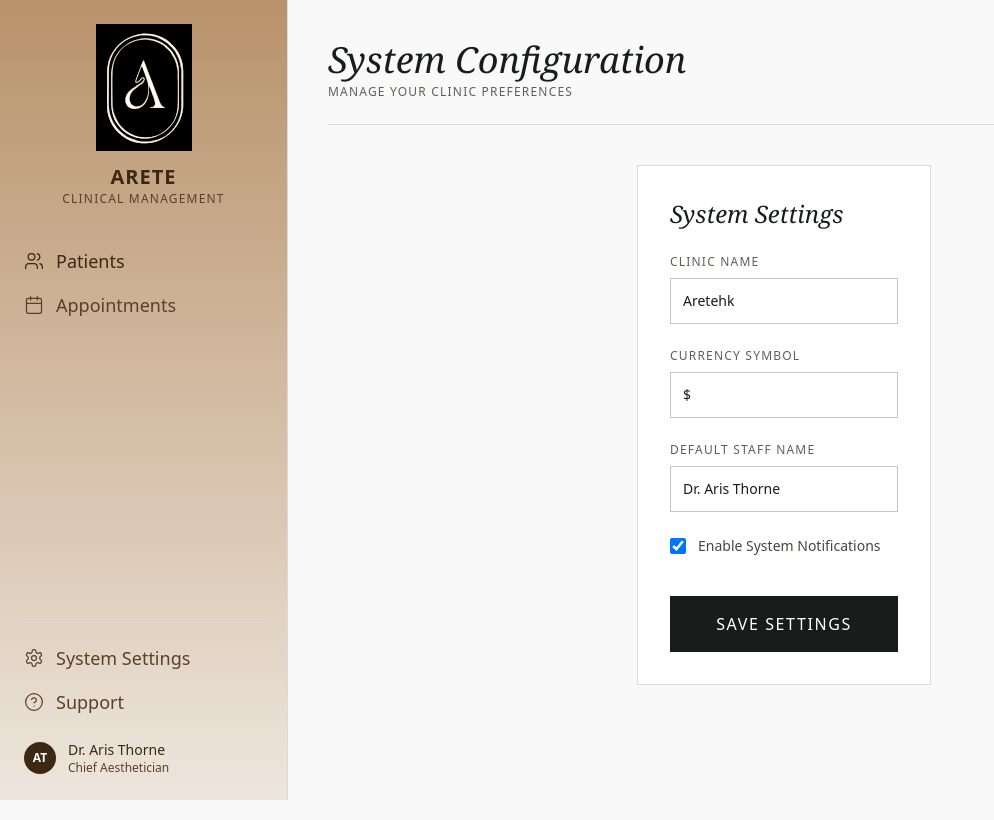
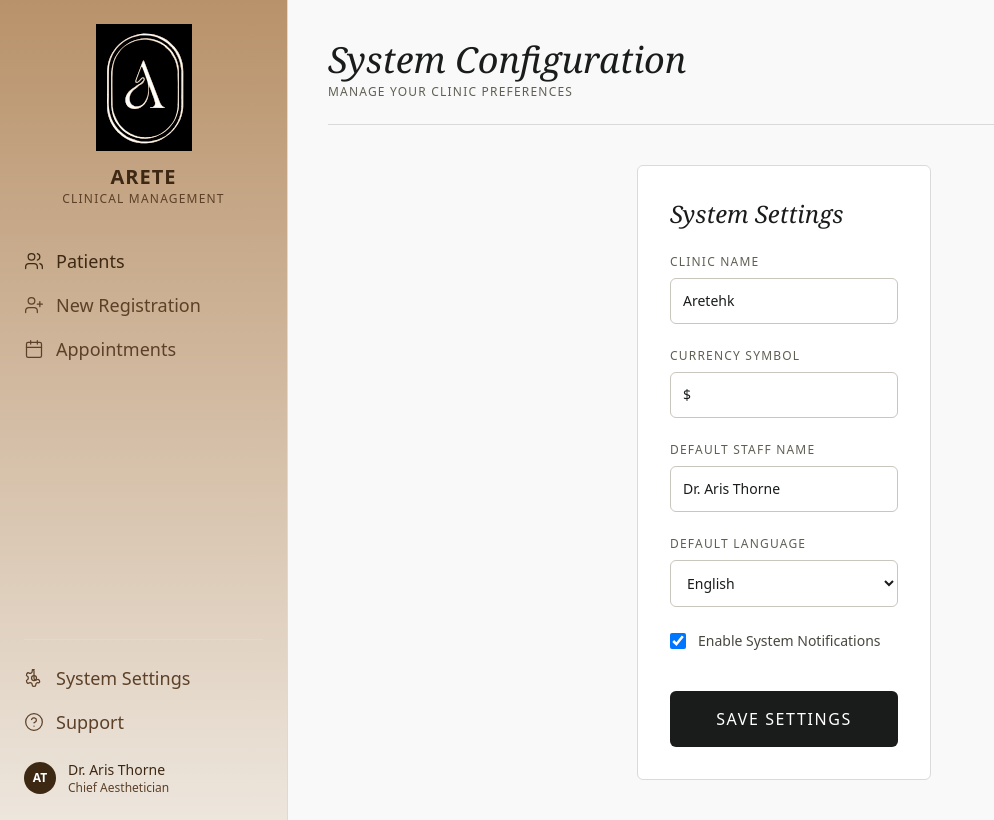
Before and after one commit to samuelfeng510/aretehk_v1, a Next.js app: page /settings in a window 1280 px wide. Shown: the whole page, without its empty margins (0-994 px from the left). Built offline with nearby package versions, Linux system fonts and the light colour scheme.

Commit message:
Feature: Full-screen registration flow, move language settings, and make sidebar width responsive

```diff
--- a/app/layout.js
+++ b/app/layout.js
@@ -1,4 +1,5 @@
 import "./globals.css";
+import Sidebar from '../components/Sidebar';
 
 export const metadata = {
   title: "Aesthetica Clinical Management",
@@ -9,56 +10,7 @@ export default function RootLayout({ children }) {
   return (
     <html lang="en" className="h-full antialiased">
       <body className="min-h-full flex font-sans text-[#1a1c1c] bg-[#f9f9f9]">
-        {/* Sidebar */}
-        <div className="w-72 bg-gradient-to-b from-[#b8926a] to-[#ede6dd] min-h-screen p-6 flex flex-col justify-between border-r border-[#dadada] print:hidden text-[#3d2813]">
-
-          <div>
-            <div className="flex flex-col items-center mb-10">
-              <img src="/logo.svg" alt="Arete Logo" className="w-24 h-auto mb-3 object-contain" />
-              <h1 className="text-xl font-bold uppercase tracking-wider text-[#3d2813]">Arete</h1>
-              <p className="text-xs uppercase tracking-widest text-[#5c4028]">Clinical Management</p>
-            </div>
-
-            <nav className="space-y-4">
-              <a href="/" className="flex items-center gap-3 text-lg font-normal text-[#3d2813] hover:text-[#5c4028] transition">
-
-                <svg xmlns="http://www.w3.org/2000/svg" width="20" height="20" viewBox="0 0 24 24" fill="none" stroke="currentColor" strokeWidth="1.5" strokeLinecap="round" strokeLinejoin="round"><path d="M16 21v-2a4 4 0 0 0-4-4H6a4 4 0 0 0-4 4v2"/><circle cx="9" cy="7" r="4"/><path d="M22 21v-2a4 4 0 0 0-3-3.87"/><path d="M16 3.13a4 4 0 0 1 0 7.75"/></svg>
-                <span>Patients</span>
-              </a>
-              <a href="https://calendar.google.com" target="_blank" rel="noopener noreferrer" className="flex items-center gap-3 text-lg font-normal text-[#5c4028] hover:text-[#3d2813] transition">
-
-                <svg xmlns="http://www.w3.org/2000/svg" width="20" height="20" viewBox="0 0 24 24" fill="none" stroke="currentColor" strokeWidth="1.5" strokeLinecap="round" strokeLinejoin="round"><path d="M8 2v4"/><path d="M16 2v4"/><rect width="18" height="18" x="3" y="4" rx="2"/><path d="M3 10h18"/></svg>
-                <span>Appointments</span>
-              </a>
-            </nav>
-
-            {/* Quick Consultation button removed */}
-
-          </div>
-
-          <div className="space-y-4 border-t border-[#dadada] pt-6">
-            <a href="/settings" className="flex items-center gap-3 text-lg font-normal text-[#5c4028] hover:text-[#3d2813] transition">
-
-              <svg xmlns="http://www.w3.org/2000/svg" width="20" height="20" viewBox="0 0 24 24" fill="none" stroke="currentColor" strokeWidth="1.5" strokeLinecap="round" strokeLinejoin="round"><path d="M12.22 2h-.44a2 2 0 0 0-2 2v.18a2 2 0 0 1-1 1.73l-.43.25a2 2 0 0 1-2 0l-.15-.08a2 2 0 0 0-2.73.73l-.22.38a2 2 0 0 0 .73 2.73l.15.1a2 2 0 0 1 1 1.72v.51a2 2 0 0 1-1 1.74l-.15.1a2 2 0 0 0-.73 2.73l.22.38a2 2 0 0 0 2.73.73l.15-.08a2 2 0 0 1 2 0l.43.25a2 2 0 0 1 1 1.73V20a2 2 0 0 0 2 2h.44a2 2 0 0 0 2-2v-.18a2 2 0 0 1 1-1.73l.43-.25a2 2 0 0 1 2 0l.15.08a2 2 0 0 0 2.73-.73l.22-.38a2 2 0 0 0-.73-2.73l-.15-.1a2 2 0 0 1-1-1.72v-.51a2 2 0 0 1 1-1.74l.15-.1a2 2 0 0 0 .73-2.73l-.22-.38a2 2 0 0 0-2.73-.73l-.15.08a2 2 0 0 1-2 0l-.43-.25a2 2 0 0 1-1-1.73V4a2 2 0 0 0-2-2z"/><circle cx="12" cy="12" r="3"/></svg>
-              <span>System Settings</span>
-            </a>
-            <a href="#" className="flex items-center gap-3 text-lg font-normal text-[#5c4028] hover:text-[#3d2813] transition">
-
-              <svg xmlns="http://www.w3.org/2000/svg" width="20" height="20" viewBox="0 0 24 24" fill="none" stroke="currentColor" strokeWidth="1.5" strokeLinecap="round" strokeLinejoin="round"><circle cx="12" cy="12" r="10"/><path d="M9.09 9a3 3 0 0 1 5.83 1c0 2-3 3-3 3"/><path d="M12 17h.01"/></svg>
-              <span>Support</span>
-            </a>
-
-
-
-            <div className="flex items-center gap-3 pt-2">
-              <div className="w-8 h-8 bg-[#3d2813] rounded-full flex items-center justify-center text-xs font-bold text-white">AT</div>
-              <div>
-                <p className="text-sm font-medium text-[#3d2813]">Dr. Aris Thorne</p>
-                <p className="text-xs text-[#5c4028]">Chief Aesthetician</p>
-              </div>
-            </div>
-          </div>
-        </div>
+        <Sidebar />
 
         {/* Main Content */}
         <div className="flex-1 overflow-y-auto p-10 print:p-0">
--- a/app/register/page.js
+++ b/app/register/page.js
@@ -1,8 +1,14 @@
 import RegistrationForm from "@/components/RegistrationForm";
+import Link from "next/link";
 
 export default function RegisterPage() {
   return (
     <div className="min-h-screen bg-zinc-50 p-8">
+      <div className="max-w-5xl mx-auto mb-6">
+        <Link href="/" className="text-xs uppercase tracking-widest text-[#605f54] hover:text-[#1a1c1c] underline transition">
+          ← Return to Portal
+        </Link>
+      </div>
       <RegistrationForm />
     </div>
   );
--- a/components/RegistrationForm.js
+++ b/components/RegistrationForm.js
@@ -122,7 +122,8 @@ export default function RegistrationForm() {
       });
 
       console.log('Document written with ID: ', docRef.id);
-      router.push(`/patient/${docRef.id}`);
+      router.push('/');
+
     } catch (error) {
 
       console.error('Error adding document: ', error);
@@ -139,7 +140,8 @@ export default function RegistrationForm() {
         {/* Client Information */}
         <div>
           <h2 className="text-xl font-serif font-light text-[#1a1c1c] mb-4">Client Information</h2>
-          <div className="grid grid-cols-1 md:grid-cols-2 gap-6">
+          <div className="grid grid-cols-1 lg:grid-cols-2 gap-6">
+
             <div>
               <label className="text-xs uppercase tracking-widest text-[#605f54] mb-2 block">Name (姓名) *</label>
               <input
--- /dev/null
+++ b/components/Sidebar.js
@@ -0,0 +1,61 @@
+'use client';
+
+import { usePathname } from 'next/navigation';
+
+export default function Sidebar() {
+  const pathname = usePathname();
+
+  // Hide sidebar on registration page
+  if (pathname === '/register') return null;
+
+  return (
+    <div className="w-60 lg:w-72 bg-gradient-to-b from-[#b8926a] to-[#ede6dd] min-h-screen p-4 lg:p-6 flex flex-col justify-between border-r border-[#dadada] print:hidden text-[#3d2813]">
+
+
+
+      <div>
+        <div className="flex flex-col items-center mb-10">
+          <img src="/logo.svg" alt="Arete Logo" className="w-24 h-auto mb-3 object-contain" />
+          <h1 className="text-xl font-bold uppercase tracking-wider text-[#3d2813]">Arete</h1>
+          <p className="text-xs uppercase tracking-widest text-[#5c4028]">Clinical Management</p>
+        </div>
+
+        <nav className="space-y-4">
+          <a href="/" className="flex items-center gap-3 text-lg font-normal text-[#3d2813] hover:text-[#5c4028] transition">
+            <svg xmlns="http://www.w3.org/2000/svg" width="20" height="20" viewBox="0 0 24 24" fill="none" stroke="currentColor" strokeWidth="1.5" strokeLinecap="round" strokeLinejoin="round"><path d="M16 21v-2a4 4 0 0 0-4-4H6a4 4 0 0 0-4 4v2"/><circle cx="9" cy="7" r="4"/><path d="M22 21v-2a4 4 0 0 0-3-3.87"/><path d="M16 3.13a4 4 0 0 1 0 7.75"/></svg>
+            <span>Patients</span>
+          </a>
+
+          <a href="/register" className="flex items-center gap-3 text-lg font-normal text-[#5c4028] hover:text-[#3d2813] transition">
+            <svg xmlns="http://www.w3.org/2000/svg" width="20" height="20" viewBox="0 0 24 24" fill="none" stroke="currentColor" strokeWidth="1.5" strokeLinecap="round" strokeLinejoin="round"><path d="M16 21v-2a4 4 0 0 0-4-4H6a4 4 0 0 0-4 4v2"/><circle cx="9" cy="7" r="4"/><line x1="19" y1="8" x2="19" y2="14"/><line x1="16" y1="11" x2="22" y2="11"/></svg>
+            <span>New Registration</span>
+          </a>
+
+          <a href="https://calendar.google.com" target="_blank" rel="noopener noreferrer" className="flex items-center gap-3 text-lg font-normal text-[#5c4028] hover:text-[#3d2813] transition">
+            <svg xmlns="http://www.w3.org/2000/svg" width="20" height="20" viewBox="0 0 24 24" fill="none" stroke="currentColor" strokeWidth="1.5" strokeLinecap="round" strokeLinejoin="round"><path d="M8 2v4"/><path d="M16 2v4"/><rect width="18" height="18" x="3" y="4" rx="2"/><path d="M3 10h18"/></svg>
+            <span>Appointments</span>
+          </a>
+        </nav>
+      </div>
+
+      <div className="space-y-4 border-t border-[#dadada] pt-6">
+        <a href="/settings" className="flex items-center gap-3 text-lg font-normal text-[#5c4028] hover:text-[#3d2813] transition">
+          <svg xmlns="http://www.w3.org/2000/svg" width="20" height="20" viewBox="0 0 24 24" fill="none" stroke="currentColor" strokeWidth="1.5" strokeLinecap="round" strokeLinejoin="round"><path d="M12.22 2h-.44a2 2 0 0 0-2 2v.18a2 2 0 0 1-1 1.73l-.43.25a2 2 0 0 1-2 0l-.15-.08a2 2 0 0 0-2.73.73l-.22.38a2 2 0 0 0 .73 2.73l.15.1a2 2 0 0 1 1 1.72v.51a2 2 0 0 1-1 1.74l-.15.1a2 2 0 0 0-.73 2.73l.22.38a2 2 0 0 0 2.73.73l.15-.08a2 2 0 0 1 2 0l.43.25a2 2 0 0 1 1 1.73V20a2 2 0 0 0 2 2h.44a2 2 0 0 0 2-2v-.18a2 2 0 0 1 1-1.73l.43-.25a2 2 0 0 1 2 0l.15.08a2 2 0 0 0 .73-2.73l-.22-.38a2 2 0 0 0-2.73-.73l-.15.08a2 2 0 0 1-2 0l-.43-.25a2 2 0 0 1-1-1.73V4a2 2 0 0 0-2-2z"/><circle cx="12" cy="12" r="3"/></svg>
+          <span>System Settings</span>
+        </a>
+        <a href="#" className="flex items-center gap-3 text-lg font-normal text-[#5c4028] hover:text-[#3d2813] transition">
+          <svg xmlns="http://www.w3.org/2000/svg" width="20" height="20" viewBox="0 0 24 24" fill="none" stroke="currentColor" strokeWidth="1.5" strokeLinecap="round" strokeLinejoin="round"><circle cx="12" cy="12" r="10"/><path d="M9.09 9a3 3 0 0 1 5.83 1c0 2-3 3-3 3"/><path d="M12 17h.01"/></svg>
+          <span>Support</span>
+        </a>
+
+        <div className="flex items-center gap-3 pt-2">
+          <div className="w-8 h-8 bg-[#3d2813] rounded-full flex items-center justify-center text-xs font-bold text-white">AT</div>
+          <div>
+            <p className="text-sm font-medium text-[#3d2813]">Dr. Aris Thorne</p>
+            <p className="text-xs text-[#5c4028]">Chief Aesthetician</p>
+          </div>
+        </div>
+      </div>
+    </div>
+  );
+}
--- a/components/SystemSettings.js
+++ b/components/SystemSettings.js
@@ -8,7 +8,9 @@ export default function SystemSettings() {
     currencySymbol: '$',
     defaultStaffName: 'Dr. Aris Thorne',
     enableNotifications: true,
+    language: 'en',
   });
+
 
   useEffect(() => {
     // Load from localStorage if available
@@ -35,7 +37,7 @@ export default function SystemSettings() {
   };
 
   return (
-    <div className="bg-[#ffffff] p-8 border border-[#dadada] rounded-none font-sans text-[#1a1c1c] max-w-2xl">
+    <div className="bg-[#ffffff] p-8 border border-[#dadada] rounded-md font-sans text-[#1a1c1c] max-w-2xl">
       <h2 className="text-2xl font-serif italic text-[#1a1c1c] mb-6">System Settings</h2>
 
       <div className="space-y-6">
@@ -46,7 +48,7 @@ export default function SystemSettings() {
             name="clinicName"
             value={settings.clinicName}
             onChange={handleChange}
-            className="border border-[#c9c6bd] rounded-none p-3 w-full bg-white text-sm focus:outline-none focus:border-[#1a1c1c]"
+            className="border border-[#c9c6bd] rounded-md p-3 w-full bg-white text-sm focus:outline-none focus:border-[#1a1c1c]"
           />
         </div>
 
@@ -57,7 +59,7 @@ export default function SystemSettings() {
             name="currencySymbol"
             value={settings.currencySymbol}
             onChange={handleChange}
-            className="border border-[#c9c6bd] rounded-none p-3 w-full bg-white text-sm focus:outline-none focus:border-[#1a1c1c]"
+            className="border border-[#c9c6bd] rounded-md p-3 w-full bg-white text-sm focus:outline-none focus:border-[#1a1c1c]"
           />
         </div>
 
@@ -68,17 +70,31 @@ export default function SystemSettings() {
             name="defaultStaffName"
             value={settings.defaultStaffName}
             onChange={handleChange}
-            className="border border-[#c9c6bd] rounded-none p-3 w-full bg-white text-sm focus:outline-none focus:border-[#1a1c1c]"
+            className="border border-[#c9c6bd] rounded-md p-3 w-full bg-white text-sm focus:outline-none focus:border-[#1a1c1c]"
           />
         </div>
 
+        <div>
+          <label className="text-xs uppercase tracking-widest text-[#605f54] mb-2 block">Default Language</label>
+          <select
+            name="language"
+            value={settings.language || 'en'}
+            onChange={handleChange}
+            className="border border-[#c9c6bd] rounded-md p-3 w-full bg-white text-sm focus:outline-none focus:border-[#1a1c1c]"
+          >
+            <option value="en">English</option>
+            <option value="zh">中文 (Chinese)</option>
+          </select>
+        </div>
+
         <div className="flex items-center gap-3">
+
           <input
             type="checkbox"
             name="enableNotifications"
             checked={settings.enableNotifications}
             onChange={handleChange}
-            className="h-4 w-4 border-[#c9c6bd] rounded-none text-[#1a1c1c] focus:ring-0"
+            className="h-4 w-4 border-[#c9c6bd] rounded-md text-[#1a1c1c] focus:ring-0"
           />
           <label className="text-sm text-[#48473f]">Enable System Notifications</label>
         </div>
@@ -86,7 +102,7 @@ export default function SystemSettings() {
         <div className="pt-4">
           <button
             onClick={handleSave}
-            className="w-full bg-[#1a1c1c] text-white p-4 rounded-none font-medium uppercase tracking-widest hover:bg-[#2f3131] transition"
+            className="w-full bg-[#1a1c1c] text-white p-4 rounded-md font-medium uppercase tracking-widest hover:bg-[#2f3131] transition"
           >
             Save Settings
           </button>
```
Also changed, not shown: app/page.js (+13 -22 lines), components/PatientDashboard.js (+6 -3 lines).
